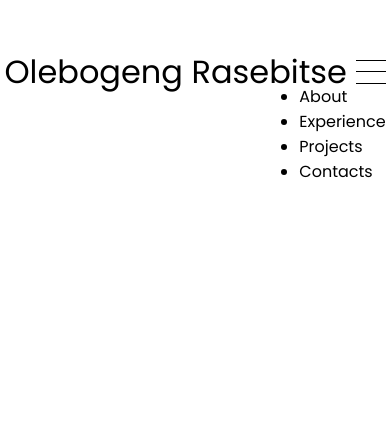
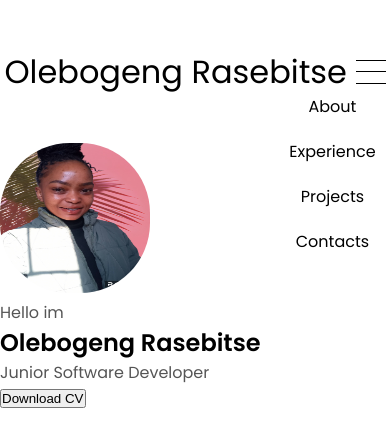
Before and after one commit to OlebogengRasebitse/MyResume, a plain HTML site: page index.html in a window 390 px wide. Drawn offline with Linux system fonts and the light colour scheme.

Commit message:
Added assets folder to store resume.

```diff
--- a/CSS/styles.css
+++ b/CSS/styles.css
@@ -103,6 +103,60 @@ background-color: white;
 width: fit-content;
 
 max-height: 0;
+}
 
+.menu-links a{
+  display: block;
+  padding: 10px;
+  text-align: center;
+  font-size: large1.5rem;
+  color: black;
+  text-decoration: none;
+  transition: all 0.3 ease-in-out;
+}
+
+.menu-links li{
+list-style: none;
+}
+
+.menu-links.open {
+  max-height: 300px;
+}
+
+/* Open State */
+.burger-icon.open span:first-child {
+  transform: rotate(45deg) translate(10px, 5px);
+;
+}
+
+.burger-icon.open span:nth-child(2) {
+  opacity: 0;
+}
+
+.burger-icon.open span:last-child {
+  transform: translate(0, -11px) rotate(45deg);
+}
+
+/* Reset Closed State */
+.burger-icon span:first-child {
+  transform: none;
+}
+
+.burger-icon span:nth-child(2) {
+  opacity: 1;
+}
+
+.burger-icon span:last-child {
+  transform: none;
+}
+
+/* Sections */
+
+/* Profile Photo */
+
+.profile-image {
+border-radius: 70px;
+width: 150px;
+height: 150px;
 
 }
--- a/index.html
+++ b/index.html
@@ -40,5 +40,18 @@
         </div>
       </div>
     </nav>
+    <section id="heroe">
+      <div class="section-pic-container">
+<img class="profile-image" src="./images/20230624_103005-PhotoRoom.png" alt="Olebogeng Profile Picture">
+      </div>
+      <div class="section-text">
+        <p class="section-text-p1">Hello im </p>
+        <h1>Olebogeng Rasebitse</h1>
+        <p class="section-text-p2">Junior Software Developer</p>
+        <div class="btn-container">
+          <button class="btn-btn-color-2" onclick="window.open('./assets/PORaebitseResume')">Download CV</button>
+        </div>
+      </div>
+    </section>
   </body>
 </html>
```
Also changed, not shown: images/20230624_103005-PhotoRoom.png (added), 2 other files.
